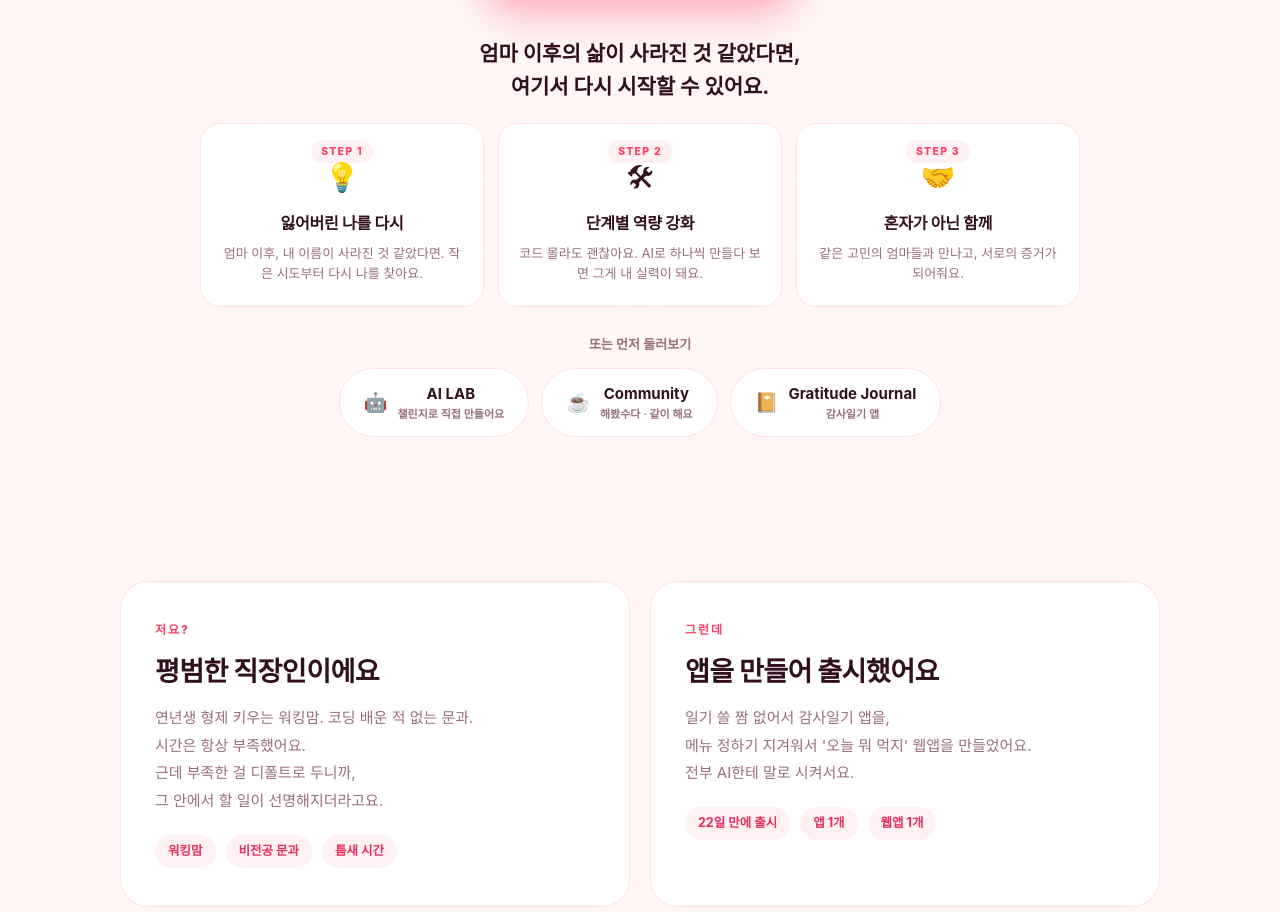
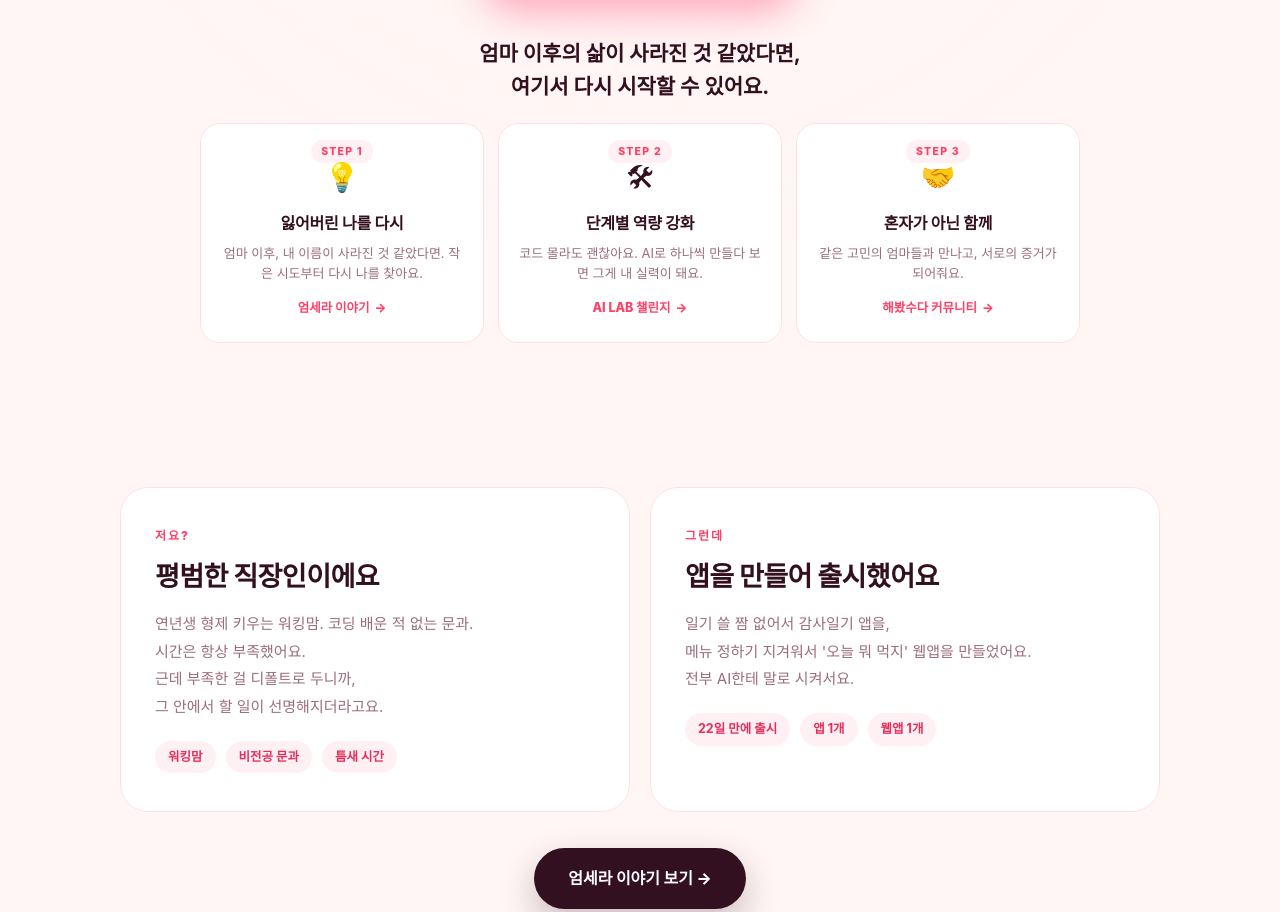
Before and after one commit to mommysecondlife/mommysecondlife, a plain HTML site: page index.html in a window 1280 px wide. Shown: the part 948-1860 px from the top of the page. Drawn offline with Linux system fonts and the light colour scheme; a web font is replaced by a local one.

Commit message:
미션 카드 링크 반영
Co-Authored-By: Claude Opus 4.8 <noreply@anthropic.com>

```diff
--- a/index.html
+++ b/index.html
@@ -579,6 +579,15 @@
     background:var(--blush);padding:3px 10px;border-radius:999px;
   }
   .value-cards{margin-top:2.4svh}
+
+  a.vcard{display:block;text-decoration:none;color:inherit;cursor:pointer}
+  a.vcard:hover{transform:translateY(-6px);border-color:var(--pink);box-shadow:0 18px 40px rgba(255,64,102,.16)}
+  .vgo{
+    display:inline-flex;align-items:center;gap:5px;margin-top:14px;
+    font-size:12.5px;font-weight:800;color:var(--pink);
+  }
+  .vgo::after{content:"→";transition:transform .25s}
+  a.vcard:hover .vgo::after{transform:translateX(4px)}
   @media (max-width:640px){
     .desc br, .lead br, .who-card p br, .ch-desc br,
     .frame .big br, .home-hero h1 br, .act p br,
@@ -635,32 +644,29 @@
 
     <p class="mission-lead" data-reveal>엄마 이후의 삶이 사라진 것 같았다면,<br>여기서 다시 시작할 수 있어요.</p>
     <div class="value-cards" data-stagger>
-      <div class="vcard">
+      <a class="vcard" href="story.html">
         <span class="vstep">STEP 1</span>
         <span class="vic">💡</span>
         <b>잃어버린 나를 다시</b>
         <p>엄마 이후, 내 이름이 사라진 것 같았다면. 작은 시도부터 다시 나를 찾아요.</p>
-      </div>
-      <div class="vcard">
+        <span class="vgo">엄세라 이야기</span>
+      </a>
+      <a class="vcard" href="ailab.html">
         <span class="vstep">STEP 2</span>
         <span class="vic">🛠</span>
         <b>단계별 역량 강화</b>
         <p>코드 몰라도 괜찮아요. AI로 하나씩 만들다 보면 그게 내 실력이 돼요.</p>
-      </div>
-      <div class="vcard">
+        <span class="vgo">AI LAB 챌린지</span>
+      </a>
+      <a class="vcard" href="community.html">
         <span class="vstep">STEP 3</span>
         <span class="vic">🤝</span>
         <b>혼자가 아닌 함께</b>
         <p>같은 고민의 엄마들과 만나고, 서로의 증거가 되어줘요.</p>
-      </div>
+        <span class="vgo">해봤수다 커뮤니티</span>
+      </a>
     </div>
 
-    <p class="doors-label">또는 먼저 둘러보기</p>
-    <div class="doors">
-      <a class="door" href="ailab.html"><span class="ic">🤖</span><span>AI LAB<small>챌린지로 직접 만들어요</small></span></a>
-      <a class="door" href="community.html"><span class="ic">☕</span><span>Community<small>해봤수다 · 같이 해요</small></span></a>
-      <a class="door" href="gratitude.html"><span class="ic">📔</span><span>Gratitude Journal<small>감사일기 앱</small></span></a>
-    </div>
   </section>
 
   <!-- 엄세라가 누구? -->
```
